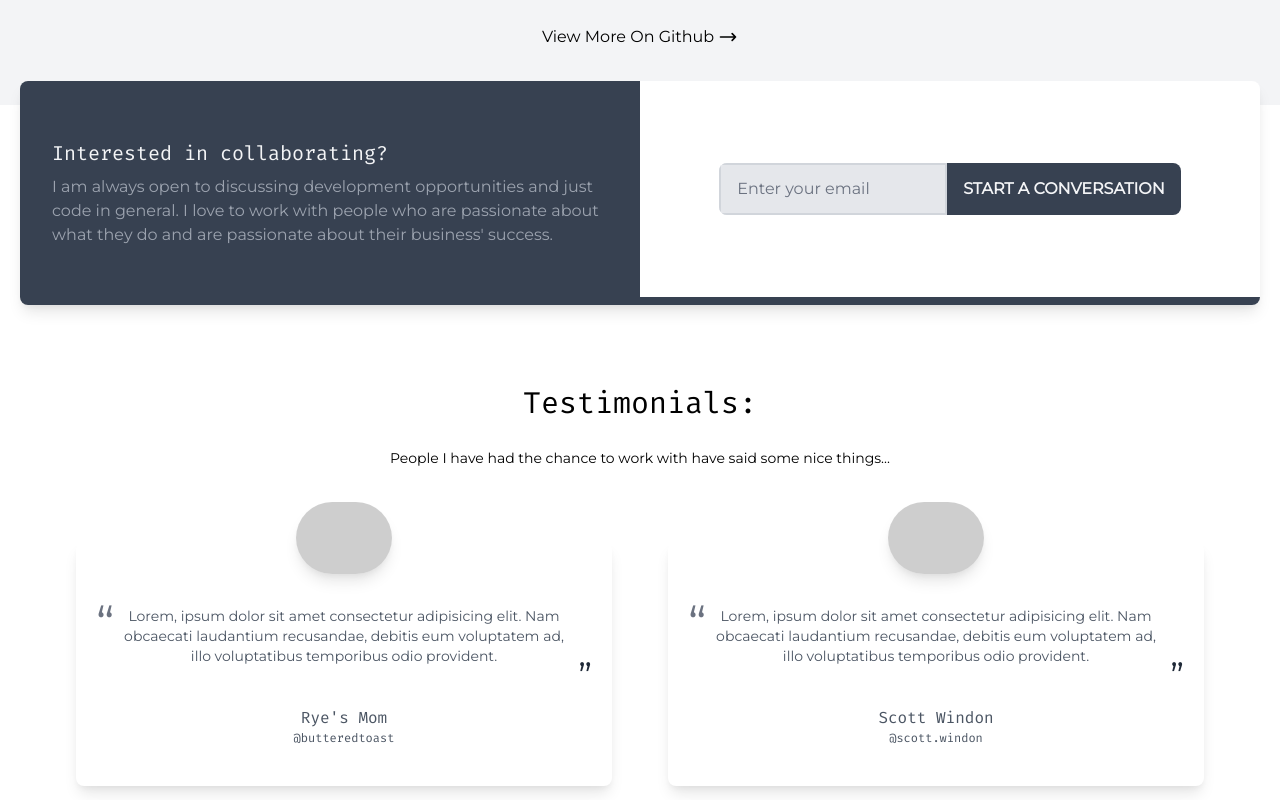
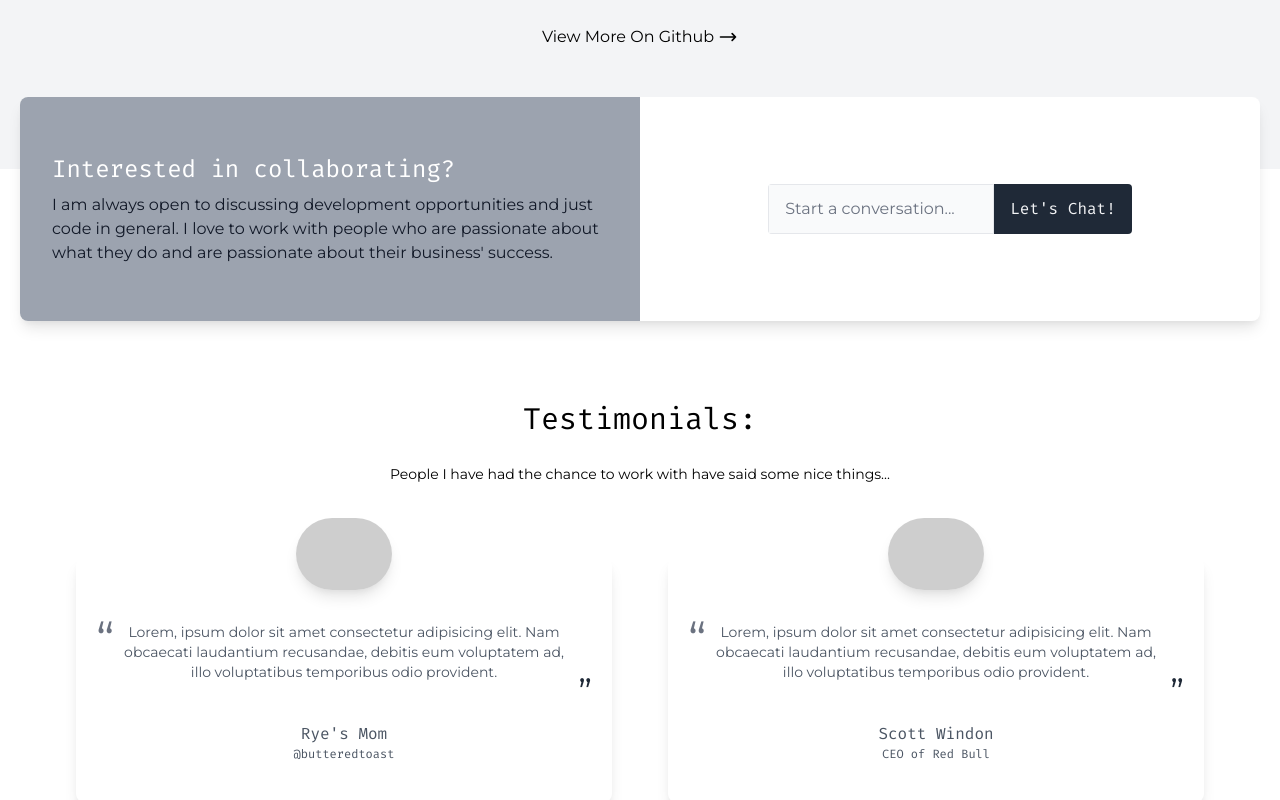
Before and after one commit to iods/ryemiller, a Vue app in the folder web/app/: page / in a window 1280 px wide. Shown: the part 1640-2440 px from the top of the page. Built offline with nearby package versions, Linux system fonts and the light colour scheme; grey boxes are pictures that could not be loaded.

Commit message:
Update to the spacing between email CTA and testimonials.

```diff
--- a/web/app/src/components/AppProjects.vue
+++ b/web/app/src/components/AppProjects.vue
@@ -44,7 +44,7 @@
           </div>
         </div>
       </div>
-      <div class="flex items-center justify-center mt-12">
+      <div class="flex items-center justify-center mt-12 pb-16">
         <a class="flex items-center text-black hover:underline hover:text-gray-800" href="https://github.com/iods?tab=repositories" target="_blank">
           <span>View More On Github</span>
           <svg class="h-5 w-5 ml-1" fill="none" viewBox="0 0 24 24" stroke="currentColor">
@@ -56,19 +56,19 @@
 
   </section>
 
-  <section class="container -mt-16">
+  <section class="container -mt-28">
     <div class="flex flex-col md:h-56 bg-white rounded-lg shadow-lg overflow-hidden md:flex-row my-10">
-      <div class="md:flex items-center justify-center md:w-1/2 md:bg-gray-700">
+      <div class="md:flex items-center justify-center md:w-1/2 md:bg-gray-400">
         <div class="py-6 px-8 md:py-0">
-          <h2 class="text-gray-700 text-xl md:text-gray-100 iods">Interested in collaborating?</h2>
-          <p class="mt-2 text-gray-600 md:text-gray-400">I am always open to discussing development opportunities and just code in general. I love to work with people who are passionate about what they do and are passionate about their business' success.</p>
+          <h2 class="text-gray-700 text-2xl md:text-white iods">Interested in collaborating?</h2>
+          <p class="mt-2 text-gray-600 md:text-gray-900">I am always open to discussing development opportunities and just code in general. I love to work with people who are passionate about what they do and are passionate about their business' success.</p>
         </div>
       </div>
-      <div class="flex items-center justify-center pb-6 md:py-0 md:w-1/2 md:border-b-8 border-gray-700">
+      <div class="flex items-center justify-center pb-6 md:py-0 md:w-1/2">
         <form>
-          <div class="flex flex-col rounded-lg overflow-hidden sm:flex-row">
-            <input class="py-3 px-4 bg-gray-200 text-gray-800 border-gray-300 border-2 outline-none placeholder-gray-500 focus:bg-gray-100" type="text" name="email" placeholder="Enter your email">
-            <button class="py-3 px-4 bg-gray-700 text-gray-100 font-semibold uppercase hover:bg-gray-600">Start a conversation</button>
+          <div class="flex flex-col rounded overflow-hidden sm:flex-row">
+            <input class="appearance-none py-3 px-4 bg-gray-50 text-gray-700 border-gray-200 border focus:outline-none placeholder-gray-500 focus:border-gray-500" type="text" name="email" placeholder="Start a conversation...">
+            <button class="py-3 px-4 bg-gray-800 iods text-gray-100 hover:bg-gray-400">Let's Chat!</button>
           </div>
         </form>
       </div>
@@ -81,7 +81,7 @@
       <span class="text-sm text-center">People I have had the chance to work with have said some nice things...</span>
     </div>
     <div class="mx-10 pt-15">
-      <div class="grid gap-6 mb-8 md:grid-cols-2">
+      <div class="grid gap-6 mb-4 md:grid-cols-2">
         <div class="min-w-0 p-4 bg-white rounded-lg shadow-xs dark:bg-gray-800">
           <div class="w-full mx-auto rounded-lg bg-white shadow-lg px-5 pt-5 pb-10 text-gray-800" style="max-width: 600px">
             <div class="w-full pt-1 pb-5">
@@ -114,14 +114,14 @@
             </div>
             <div class="w-full">
               <p class="text-md iods text-center">Scott Windon</p>
-              <p class="text-xs iods text-center">@scott.windon</p>
+              <p class="text-xs iods text-center">CEO of Red Bull</p>
             </div>
           </div>
         </div>
       </div>
     </div>
+
   </section>
-
   <!--
     PROJECTS
   -->
```
